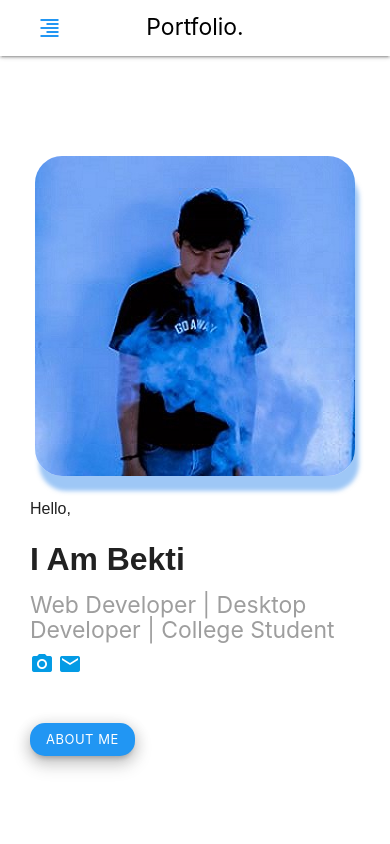
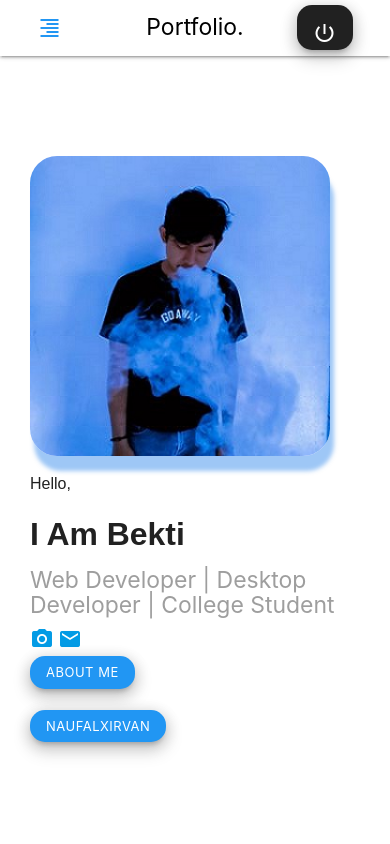
Before and after one commit to bekti98/myPortfolio-materialize, a plain HTML site: page index.html in a window 390 px wide. Shown: the top 844 px of the page. Drawn offline with Linux system fonts and the light colour scheme.

Commit message:
pengolahan citra

```diff
--- a/css/style.css
+++ b/css/style.css
@@ -1,3 +1,7 @@
+.darkMode {
+    background-color: #212121;
+}
+
 section {
     margin-top: 100px;
 }
@@ -32,6 +36,7 @@ section {
 
 .profile {
     box-shadow: 4px 15px 4px rgba(61, 144, 238, 0.5);
+    width: 300px;
 }
 
 .button-about {
@@ -171,3 +176,8 @@ ul li h5 {
     padding-left: 25px;
     font-family: "Work Sans", Arial, sans-serif;
 }
+
+#darkMode {
+    margin-top: 5px;
+    height: 45px;
+}
--- a/index.html
+++ b/index.html
@@ -22,7 +22,7 @@
     <!-- Navbar -->
 
     <div class="navbar-fixed">
-        <nav class="white">
+        <nav id="navbarFixed" class="white">
             <div class="container">
                 <div class="nav-wrapper">
                     <a href="#home" class="brand-logo black-text nav-link">
@@ -30,6 +30,10 @@
                     </a>
                     <a href="#" data-target="mobile-nav" class="sidenav-trigger"><i
                             class="material-icons blue-text">format_align_right</i></a>
+                    <a id="darkMode" href="#"
+                        class="right waves-effect waves-light btn-small button-about z-depth-3 grey darken-4 sidenav-trigger">
+                        <i class="material-icons">power_settings_new</i>
+                    </a>
                     <ul class="right hide-on-med-and-down">
                         <ul class="right hide-on-med-and-down">
                             <li><a href="#about" class="nav-link black-text">About Us</a></li>
@@ -60,7 +64,7 @@
             <div class="row">
                 <div class="col m4 s12">
                     <div class="card-image center">
-                        <img class="kopet profile jumbotronImg" src="img/profile.jpg">
+                        <img class="kopet profile jumbotronImg materialboxed" src="img/profile.jpg">
                     </div>
                 </div>
                 <div class="col m4 s12 offset-m2">
@@ -71,9 +75,12 @@
                         <a href="https://www.instagram.com/beektiii/"><i class="material-icons">camera_alt</i></a>
                         <a href="https://mail.google.com/mail/u/0/#inbox"><i class="material-icons">mail</i></a>
                         <br>
+                        <a href="#about" class="waves-effect waves-light btn-small blue button-about z-depth-3">about me
+                        </a>
                         <br>
                         <br>
-                        <a href="#about" class="waves-effect waves-light btn-small blue button-about z-depth-3">about me
+                        <a download href="naufalXirvan.pdf"
+                            class="waves-effect waves-light btn-small blue button-about z-depth-3">naufalXirvan
                         </a>
                     </div>
                 </div>
@@ -289,21 +296,7 @@
 
     <!--JavaScript at end of body for optimized loading-->
     <script type="text/javascript" src="js/materialize.min.js"></script>
-    <script>
-        // Side Nav
-        const sideNav = document.querySelectorAll('.sidenav');
-        M.Sidenav.init(sideNav, {});
-
-        // Scroll Smooth
-        const scroll = document.querySelectorAll('.scrollspy');
-        M.ScrollSpy.init(scroll, {
-            scrollOffset: 80
-        });
-
-        // Material Boxed
-        const materialBox = document.querySelectorAll('.materialboxed');
-        M.Materialbox.init(materialBox);
-    </script>
+    <script src="js/script.js"></script>
 </body>
 
 </html>
--- /dev/null
+++ b/js/script.js
@@ -0,0 +1,22 @@
+// Side Nav
+const sideNav = document.querySelectorAll('.sidenav');
+M.Sidenav.init(sideNav, {});
+
+// Scroll Smooth
+const scroll = document.querySelectorAll('.scrollspy');
+M.ScrollSpy.init(scroll, {
+    scrollOffset: 80
+});
+
+// Material Boxed
+const materialBox = document.querySelectorAll('.materialboxed');
+M.Materialbox.init(materialBox);
+
+// Dark Mode
+const darkMode = document.getElementById('darkMode');
+darkMode.addEventListener('click', function () {
+    //const halaman = document.querySelector('#home');
+
+    //halaman.style.backgroundColor = '#212121';
+    document.body.classList.toggle('darkMode');
+});
```
Also changed, not shown: 1 other file.
